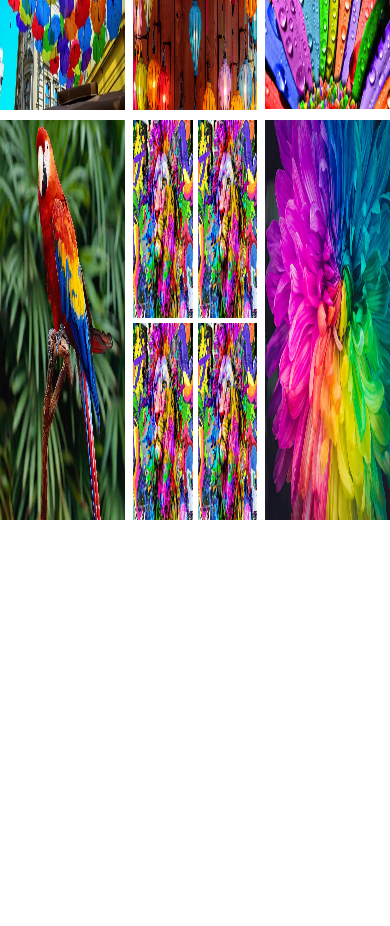
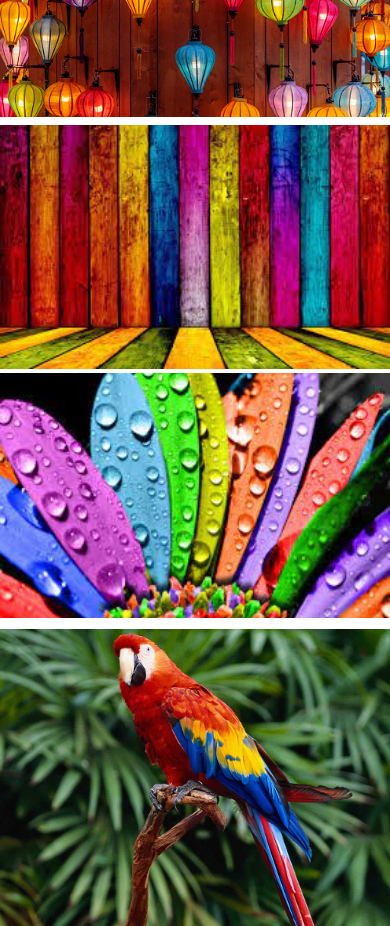
Before and after one commit to mhedi-hasan/image-responsiv, a plain HTML site: page index.html in a window 390 px wide. Shown: the part 700-1626 px from the top of the page. Before the commit the page ends 1230 px from the top, so only its background shows below. Drawn offline with Linux system fonts and the light colour scheme.

Commit message:
added new content

```diff
--- a/style.css
+++ b/style.css
@@ -26,3 +26,23 @@ img{
     grid-template-columns: repeat(2,1fr);
     gap: 5px;
 }
+         /* smaller device */
+
+@media screen and (max-width: 560px) {
+    .banar-section {
+        display: grid;
+        grid-template-columns: repeat(1,1fr);
+        height: auto;
+    }
+    .box-image {
+        grid-template-columns: repeat(1,1fr);
+
+    }
+}
+      /* mideum device */
+@media screen and (min-width:561px) and (max-width:850px) {
+    .banar-section{
+        flex-direction: column;
+        height: auto;
+    }
+}
```
